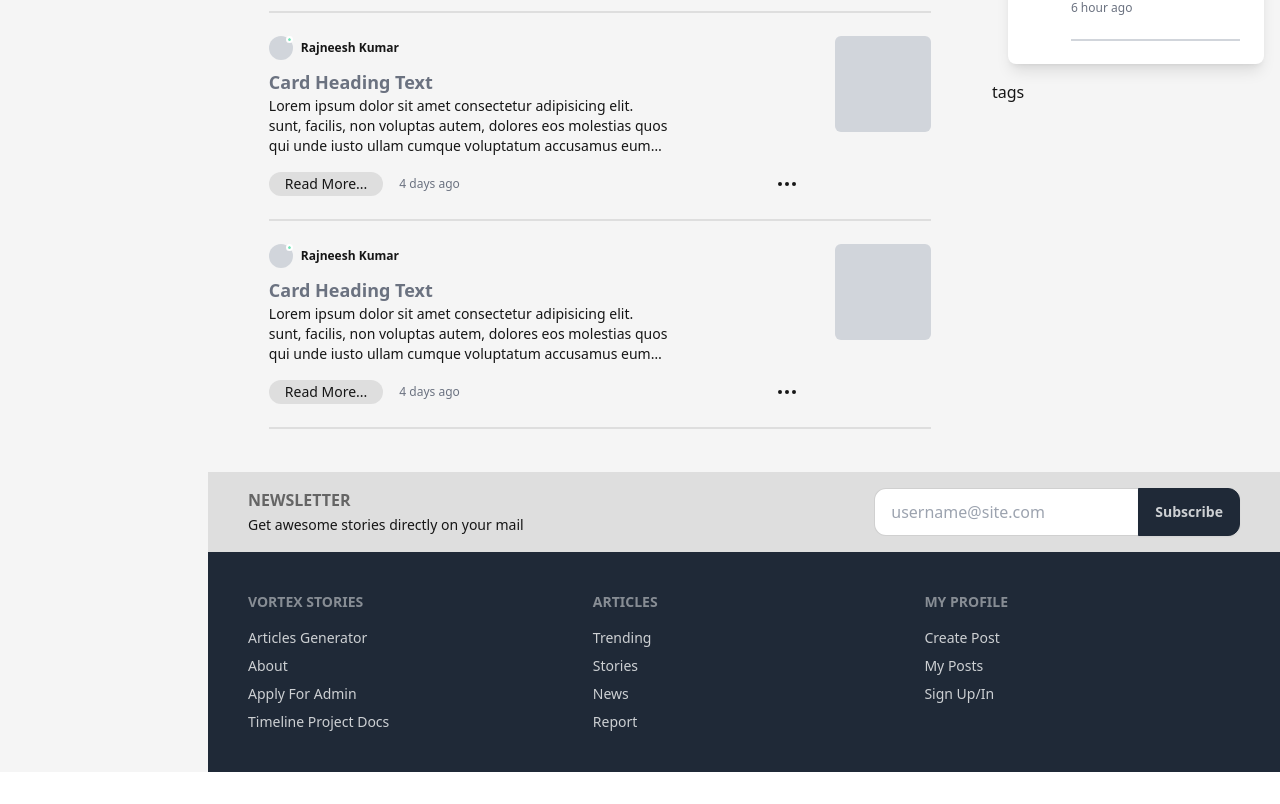
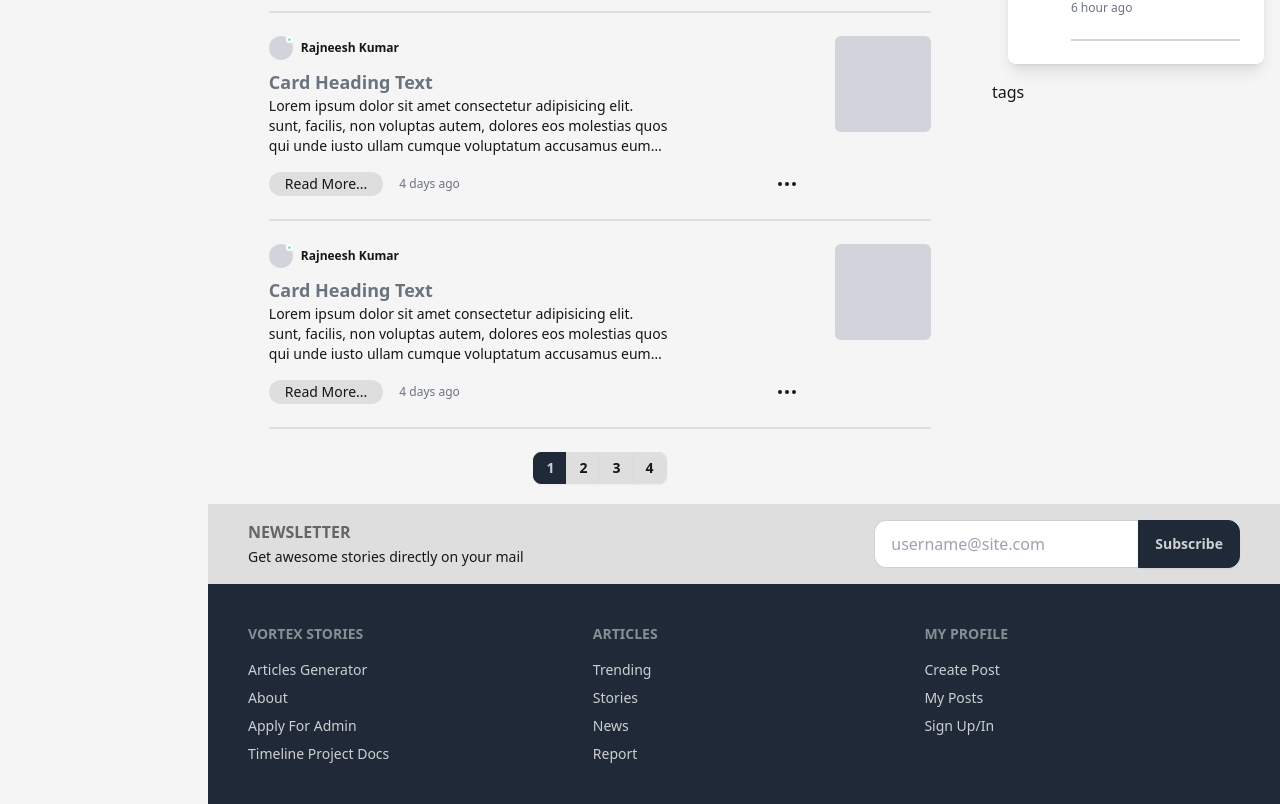
Before and after one commit to Rajneeshzytox/VortexStories, a React (Vite) app: page / in a window 1280 px wide. Shown: the part 920-1724 px from the top of the page. Before the commit the page ends 1692 px from the top, so only its background shows below. Built offline with nearby package versions, Linux system fonts and the light colour scheme.

Commit message:
Added Panigation

```diff
--- a/src/components/sections/Home.jsx
+++ b/src/components/sections/Home.jsx
@@ -1,6 +1,7 @@
 import Carousel from "../ui/Slider"
 import PrimaryCard from "../ui/card"
 import { SecondaryCard1 } from "../ui/secondaryCards"
+import Panigation from "../ui/Panigation"
 
 export default function Home(){
     return(
@@ -21,6 +22,11 @@ export default function Home(){
             <SecondaryCard1 />
             <SecondaryCard1 />
 
+            <div className="flex justify-center">
+
+            <Panigation />
+            </div>
+
         </main>
         </>
     )
--- /dev/null
+++ b/src/components/ui/Panigation.jsx
@@ -0,0 +1,35 @@
+function Panigation() {
+  return (
+    <>
+      <div className="join">
+        <input
+          className="join-item btn btn-badge btn-sm"
+          type="radio"
+          name="options"
+          aria-label="1"
+          defaultChecked
+        />
+        <input
+          className="join-item btn btn-badge btn-sm"
+          type="radio"
+          name="options"
+          aria-label="2"
+        />
+        <input
+          className="join-item btn btn-badge btn-sm"
+          type="radio"
+          name="options"
+          aria-label="3"
+        />
+        <input
+          className="join-item btn btn-badge btn-sm"
+          type="radio"
+          name="options"
+          aria-label="4"
+        />
+      </div>
+    </>
+  );
+}
+
+export default Panigation;
```
